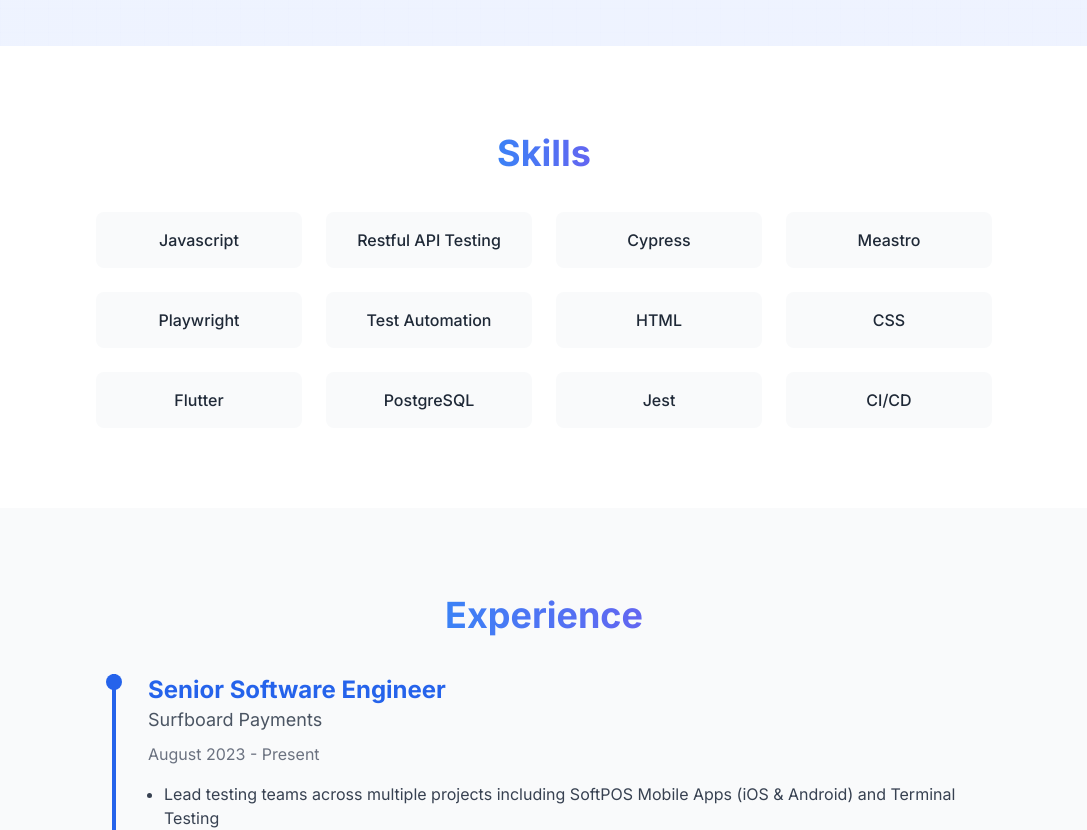
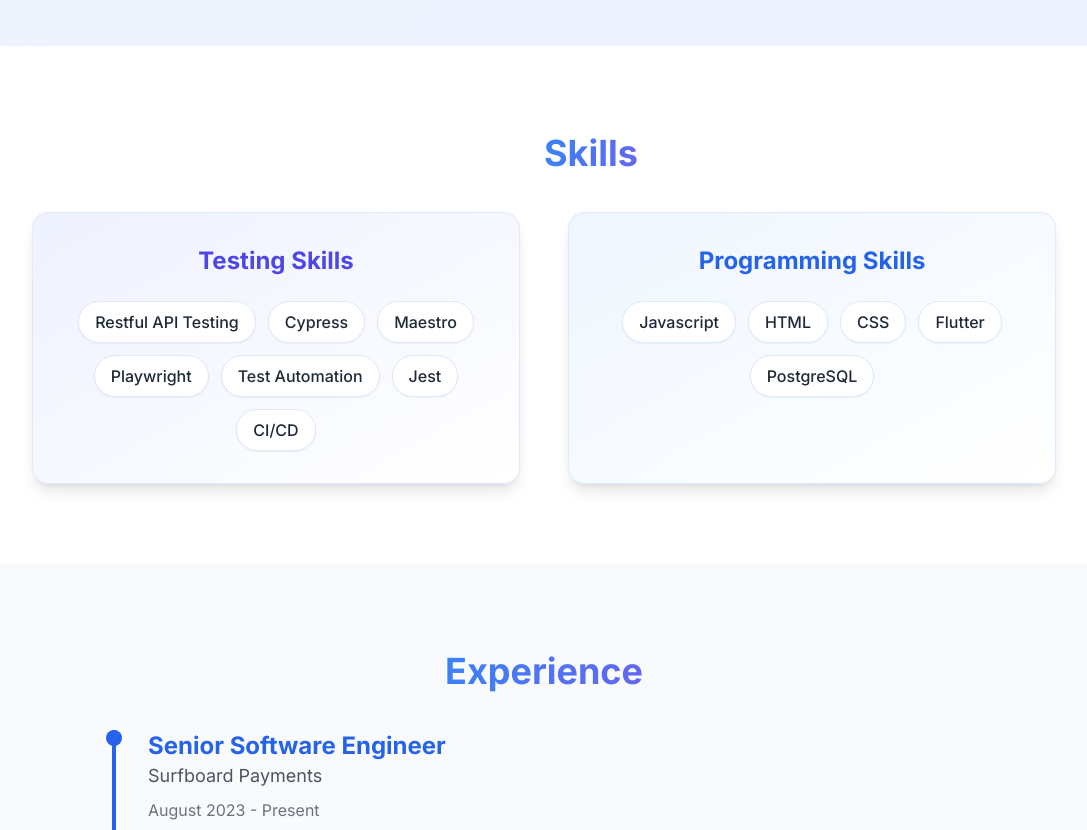
Before and after one commit to jaswanth119/Portfolio, a Next.js app: page / in a window 1280 px wide. Shown: the part 1840-2670 px from the top of the page, without its empty margins (96-1183 px from the left). Built offline with nearby package versions, Linux system fonts and the light colour scheme.

Commit message:
feat: Updated project descriptions and improved layout
1. Enhanced Lendhope project with detailed sections
2. Improved project descriptions and highlights
3. Updated Skills component with better organization
4. Added Firebase deployment files

```diff
--- a/package.json
+++ b/package.json
@@ -36,7 +36,7 @@
     "autoprefixer": "^10.4.14",
     "eslint": "^9",
     "eslint-config-next": "15.2.4",
-    "firebase-tools": "^14.1.0",
+    "firebase-tools": "^14.2.0",
     "postcss": "^8.4.31",
     "postcss-import": "^16.1.0",
     "postcss-nesting": "^13.0.1",
--- a/src/components/Projects.tsx
+++ b/src/components/Projects.tsx
@@ -1,75 +1,208 @@
 'use client';
 
 import React from 'react';
+import { motion } from 'framer-motion';
 
 const Projects = () => {
   const projects = [
     {
       title: 'API Automation',
-      description: 'Developed a comprehensive API automation framework using JavaScript and Jest, achieving 90% test coverage.',
-      tech: ['JavaScript', 'Jest', 'CI/CD', 'REST APIs'],
-      link: '#'
+      period: 'Jun 2023 — Present',
+      description: 'Led the development of an API automation framework that streamlined testing of 100+ API endpoints, reducing manual testing effort by 70% while improving test coverage and CI/CD integration.',
+      technologies: ['JavaScript', 'Jest', 'Insomnia', 'CI/CD'],
+      highlights: [
+        'Led team of 4 testers in automation strategies',
+        'Automated 100+ API calls for comprehensive coverage',
+        'Implemented end-to-end test automation framework',
+        'Integrated with CI/CD pipeline for continuous testing'
+      ],
+      role: 'Team Lead',
+      teamSize: '4'
     },
     {
       title: 'SoftPOS iOS App',
-      description: 'Led the testing efforts for SoftPOS iOS application, implementing automated test scripts using XCUITest.',
-      tech: ['iOS', 'XCUITest', 'Swift', 'CI/CD'],
-      link: '#'
+      period: 'Oct 2024 — Present',
+      description: 'Leading QA for an iOS payment app that transforms devices into contactless payment terminals. Implemented comprehensive testing strategies for multiple payment methods including Apple Pay, Klarna, and Swish.',
+      technologies: ['iOS', 'NFC', 'Linear', 'Notion', 'Apple Pay', 'Klarna', 'Swish'],
+      highlights: [
+        'Led testing team for manual and automation testing efforts',
+        'Conducted L3 testing for certification compliance',
+        'Performed performance testing based on Apple guidelines',
+        'Validated NFC-based card transactions and API flows',
+        'Managed test cases and defects using Linear and Notion'
+      ],
+      role: 'Team Lead',
+      teamSize: '2'
+    },
+    {
+      title: 'SoftPOS Mobile Apps',
+      period: 'Feb 2023 — Present',
+      description: 'Led testing for an Android payment app enabling contactless transactions via NFC. Achieved 50% automation coverage while ensuring compliance with banking standards and payment networks.',
+      technologies: ['Android', 'NFC', 'Maestro', 'CI/CD', 'Linear', 'Slack Integration'],
+      highlights: [
+        'Led testing teams for Android version',
+        'Achieved 50% automation coverage',
+        'Conducted L3 certification testing',
+        'Implemented real-time test monitoring',
+        'Ensured compliance with industry standards'
+      ],
+      role: 'Team Lead',
+      teamSize: '3'
     },
     {
       title: 'Terminal Testing',
-      description: 'Conducted L3 testing for payment terminals, ensuring compliance with European payment regulations.',
-      tech: ['Payment Systems', 'Test Planning', 'Compliance'],
-      link: '#'
-    },
-    {
-      title: 'SoftPOS Mobile Apps',
-      description: 'SoftPOS is a mobile payment application that enables merchants to accept contactless payments on Android devices by using NFC technology, eliminating the need for traditional payment terminals.',
-      tech: ['Android', 'NFC', 'Maestro', 'CI/CD', 'Linear', 'Slack Integration'],
-      link: '#'
+      period: 'Mar 2022 — Present',
+      description: 'Led testing for BP-55 and BP-5500 payment terminals, focusing on API and in-app payment flows. Ensured compliance with European payment regulations while validating secure card transactions.',
+      technologies: ['Linear', 'Notion', 'Manual Testing', 'Android OS'],
+      highlights: [
+        'Led team of 3 testers',
+        'Conducted L3 testing for both terminal versions',
+        'Ensured European payment compliance',
+        'Validated multiple payment networks',
+        'Tested both API and in-app payment flows'
+      ],
+      role: 'Team Lead',
+      teamSize: '3'
     },
     {
       title: 'Lendhope Platform',
-      description: 'A comprehensive platform facilitating charitable donations for struggling entrepreneurs, comprising two dashboards and a mobile app.',
-      tech: ['Cypress', 'JavaScript', 'Linear', 'Notion', 'Maestro', 'CI/CD', 'Slack'],
-      link: '#'
+      period: 'Jan 2021 — Jul 2023',
+      description: 'Developed end-to-end testing strategy for a charitable donation platform with 90% test automation coverage. Implemented comprehensive testing across learning portal, admin dashboard, and mobile app for seamless donor-entrepreneur connections.',
+      technologies: ['Cypress', 'JavaScript', 'Linear', 'Notion', 'Maestro', 'CI/CD', 'Slack'],
+      highlights: [
+        'Learning Portal Dashboard:',
+        'Conducted functional, integration, and usability testing',
+        'Automated dashboard with Cypress achieving 90% coverage',
+        'Ran automated tests for every production release',
+        '',
+        'Admin Dashboard:',
+        'Executed manual and automated tests for core functionalities',
+        'Ensured data integrity through API and database validation',
+        'Verified entrepreneur profiles and donation tracking',
+        '',
+        'Mobile App (End-User Donations):',
+        'Conducted UI/UX testing for smooth navigation',
+        'Performed cross-platform testing on Android and iOS',
+        'Developed automated tests using Maestro with CI/CD',
+        'Set up Slack notifications for test results and screenshots'
+      ],
+      role: 'QA Engineer',
+      teamSize: '1'
     }
   ];
 
   return (
-    <section id="projects" className="relative py-20 overflow-hidden bg-gradient-to-br from-blue-50 to-indigo-50">
-      {/* Background Animation */}
+    <section id="projects" className="py-20 relative overflow-hidden bg-gradient-to-br from-blue-50 to-indigo-50">
+      {/* Background decorative elements */}
       <div className="absolute inset-0 overflow-hidden">
-        <div className="absolute top-20 -right-20 w-72 h-72 bg-blue-100 rounded-full mix-blend-multiply filter blur-xl opacity-70 animate-blob"></div>
-        <div className="absolute -bottom-20 left-20 w-72 h-72 bg-indigo-100 rounded-full mix-blend-multiply filter blur-xl opacity-70 animate-blob animation-delay-2000"></div>
-        <div className="absolute top-1/2 left-1/3 w-72 h-72 bg-purple-100 rounded-full mix-blend-multiply filter blur-xl opacity-70 animate-blob animation-delay-4000"></div>
+        <div className="absolute -top-40 -right-40 w-80 h-80 bg-blue-100 rounded-full mix-blend-multiply filter blur-xl opacity-70 animate-blob"></div>
+        <div className="absolute -bottom-40 -left-40 w-80 h-80 bg-indigo-100 rounded-full mix-blend-multiply filter blur-xl opacity-70 animate-blob animation-delay-2000"></div>
+        <div className="absolute top-40 left-40 w-80 h-80 bg-purple-100 rounded-full mix-blend-multiply filter blur-xl opacity-70 animate-blob animation-delay-4000"></div>
       </div>
 
       {/* Content */}
-      <div className="container mx-auto px-4 relative z-10">
-        <h2 className="section-heading">Projects</h2>
-        <div className="grid grid-cols-1 md:grid-cols-2 lg:grid-cols-3 gap-8">
+      <motion.div
+        initial={{ opacity: 0 }}
+        whileInView={{ opacity: 1 }}
+        viewport={{ once: true }}
+        transition={{ duration: 0.6 }}
+        className="container mx-auto px-4 relative z-10"
+      >
+        <motion.h2
+          initial={{ opacity: 0, y: 20 }}
+          whileInView={{ opacity: 1, y: 0 }}
+          viewport={{ once: true }}
+          transition={{ duration: 0.6 }}
+          className="section-heading"
+        >
+          Projects
+        </motion.h2>
+        <div className="grid grid-cols-1 md:grid-cols-2 gap-8 max-w-7xl mx-auto">
           {projects.map((project, index) => (
-            <div
+            <motion.div
               key={index}
-              className="bg-white/80 backdrop-blur-sm rounded-lg p-6 shadow-lg hover:shadow-xl transition-all duration-300 border border-gray-100"
+              initial={{ opacity: 0, y: 20 }}
+              whileInView={{ opacity: 1, y: 0 }}
+              viewport={{ once: true }}
+              transition={{ duration: 0.6, delay: 0.2 * index }}
+              className="group bg-white/80 backdrop-blur-sm rounded-lg p-6 shadow-lg hover:shadow-xl
+                       transition-all duration-500 hover:-translate-y-2 border border-gray-100
+                       hover:bg-white/90"
             >
-              <h3 className="text-xl font-bold text-gray-800 mb-3">{project.title}</h3>
-              <p className="text-gray-600 mb-4">{project.description}</p>
-              <div className="flex flex-wrap gap-2 mb-4">
-                {project.tech.map((tech, techIndex) => (
-                  <span
-                    key={techIndex}
-                    className="bg-blue-100 text-blue-600 px-3 py-1 rounded-full text-sm"
-                  >
-                    {tech}
-                  </span>
-                ))}
+              <h3 className="text-2xl font-bold text-blue-600 mb-2 group-hover:text-blue-700
+                         transition-colors duration-300">
+                {project.title}
+              </h3>
+              <p className="text-gray-500 mb-4">{project.period}</p>
+              <p className="text-gray-700 mb-4">{project.description}</p>
+
+              <div className="mb-4">
+                <h4 className="text-lg font-semibold text-gray-800 mb-2">Technologies:</h4>
+                <div className="flex flex-wrap gap-2">
+                  {project.technologies.map((tech, techIndex) => (
+                    <motion.span
+                      key={techIndex}
+                      initial={{ opacity: 0, scale: 0.9 }}
+                      whileInView={{ opacity: 1, scale: 1 }}
+                      viewport={{ once: true }}
+                      transition={{ duration: 0.4, delay: 0.1 * techIndex }}
+                      className="px-3 py-1 bg-blue-50 text-blue-600 rounded-full text-sm
+                               hover:bg-blue-100 transition-colors duration-300"
+                    >
+                      {tech}
+                    </motion.span>
+                  ))}
+                </div>
               </div>
-            </div>
+
+              {project.title === 'Lendhope Platform' ? (
+                <div>
+                  <h4 className="text-lg font-semibold text-gray-800 mb-2">Highlights:</h4>
+                  <ul className="list-disc list-inside text-gray-700 space-y-1">
+                    {project.highlights.map((highlight, highlightIndex) => (
+                      <motion.li
+                        key={highlightIndex}
+                        initial={{ opacity: 0, x: -20 }}
+                        whileInView={{ opacity: 1, x: 0 }}
+                        viewport={{ once: true }}
+                        transition={{ duration: 0.4, delay: 0.1 * highlightIndex }}
+                        className="hover:text-gray-900 transition-colors duration-300"
+                      >
+                        {highlight}
+                      </motion.li>
+                    ))}
+                  </ul>
+                </div>
+              ) : (
+                <div>
+                  <h4 className="text-lg font-semibold text-gray-800 mb-2">Highlights:</h4>
+                  <ul className="list-disc list-inside text-gray-700 space-y-1">
+                    {project.highlights.map((highlight, highlightIndex) => (
+                      <motion.li
+                        key={highlightIndex}
+                        initial={{ opacity: 0, x: -20 }}
+                        whileInView={{ opacity: 1, x: 0 }}
+                        viewport={{ once: true }}
+                        transition={{ duration: 0.4, delay: 0.1 * highlightIndex }}
+                        className="hover:text-gray-900 transition-colors duration-300"
+                      >
+                        {highlight}
+                      </motion.li>
+                    ))}
+                  </ul>
+                </div>
+              )}
+
+              <div className="mt-4 pt-4 border-t border-gray-100">
+                <div className="flex justify-between text-gray-600">
+                  <span>Role: {project.role}</span>
+                  <span>Team Size: {project.teamSize}</span>
+                </div>
+              </div>
+            </motion.div>
           ))}
         </div>
-      </div>
+      </motion.div>
     </section>
   );
 };
--- a/src/components/Skills.tsx
+++ b/src/components/Skills.tsx
@@ -1,35 +1,95 @@
+'use client';
+
 import React from 'react';
+import { motion } from 'framer-motion';
 
 const Skills = () => {
-  const skills = [
-    'Javascript',
+  const skills = {
+    testing: [
       'Restful API Testing',
       'Cypress',
-    'Meastro',
+      'Maestro',
       'Playwright',
       'Test Automation',
+      'Jest',
+      'CI/CD',
+    ],
+    programming: [
+      'Javascript',
       'HTML',
       'CSS',
       'Flutter',
       'PostgreSQL',
-    'Jest',
-    'CI/CD',
-  ];
+    ]
+  };
 
   return (
     <section id="skills" className="py-20 bg-white">
       <div className="container mx-auto px-4">
-        <h2 className="section-heading">Skills</h2>
-        <div className="max-w-4xl mx-auto">
-          <div className="grid grid-cols-2 md:grid-cols-3 lg:grid-cols-4 gap-6">
-            {skills.map((skill, index) => (
-              <div
+        <motion.h2
+          initial={{ opacity: 0, y: 20 }}
+          whileInView={{ opacity: 1, y: 0 }}
+          viewport={{ once: true }}
+          transition={{ duration: 0.6 }}
+          className="section-heading mb-12"
+        >
+          Skills
+        </motion.h2>
+        <div className="max-w-5xl mx-auto">
+          <div className="grid grid-cols-1 md:grid-cols-2 gap-12">
+            {/* Testing Skills */}
+            <motion.div
+              initial={{ opacity: 0, y: 20 }}
+              whileInView={{ opacity: 1, y: 0 }}
+              viewport={{ once: true }}
+              transition={{ duration: 0.6 }}
+              className="bg-gradient-to-br from-indigo-50 to-white rounded-2xl p-8 shadow-lg border border-indigo-100"
+            >
+              <h3 className="text-2xl font-bold text-indigo-600 mb-6 text-center">Testing Skills</h3>
+              <div className="flex flex-wrap gap-3 justify-center">
+                {skills.testing.map((skill, index) => (
+                  <motion.div
                     key={index}
-                className="bg-gray-50 rounded-lg p-4 text-center hover:bg-blue-50 transition-colors hover:shadow-md"
+                    initial={{ opacity: 0, scale: 0.9 }}
+                    whileInView={{ opacity: 1, scale: 1 }}
+                    viewport={{ once: true }}
+                    transition={{ duration: 0.4, delay: 0.1 * index }}
+                    whileHover={{ scale: 1.05 }}
+                    className="bg-white px-4 py-2 rounded-full shadow-sm border border-indigo-100
+                             hover:shadow-md transition-all duration-300"
                   >
                     <span className="text-gray-800 font-medium">{skill}</span>
+                  </motion.div>
+                ))}
               </div>
+            </motion.div>
+
+            {/* Programming Skills */}
+            <motion.div
+              initial={{ opacity: 0, y: 20 }}
+              whileInView={{ opacity: 1, y: 0 }}
+              viewport={{ once: true }}
+              transition={{ duration: 0.6, delay: 0.2 }}
+              className="bg-gradient-to-br from-blue-50 to-white rounded-2xl p-8 shadow-lg border border-blue-100"
+            >
+              <h3 className="text-2xl font-bold text-blue-600 mb-6 text-center">Programming Skills</h3>
+              <div className="flex flex-wrap gap-3 justify-center">
+                {skills.programming.map((skill, index) => (
+                  <motion.div
+                    key={index}
+                    initial={{ opacity: 0, scale: 0.9 }}
+                    whileInView={{ opacity: 1, scale: 1 }}
+                    viewport={{ once: true }}
+                    transition={{ duration: 0.4, delay: 0.1 * index }}
+                    whileHover={{ scale: 1.05 }}
+                    className="bg-white px-4 py-2 rounded-full shadow-sm border border-blue-100
+                             hover:shadow-md transition-all duration-300"
+                  >
+                    <span className="text-gray-800 font-medium">{skill}</span>
+                  </motion.div>
                 ))}
+              </div>
+            </motion.div>
           </div>
         </div>
       </div>
```
Also changed, not shown: 1 other file (tests, documents, lock files or other folders). Lines whose indentation alone changed are shown as unchanged.
